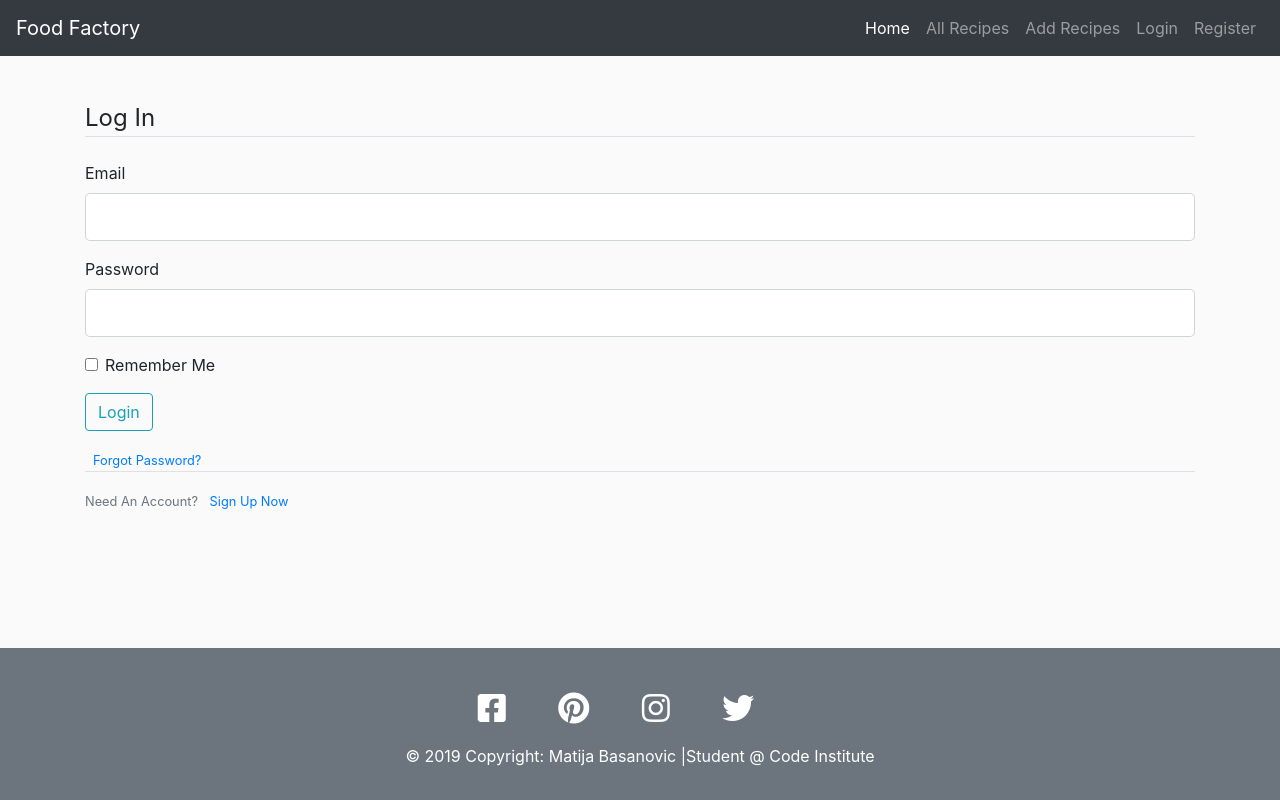
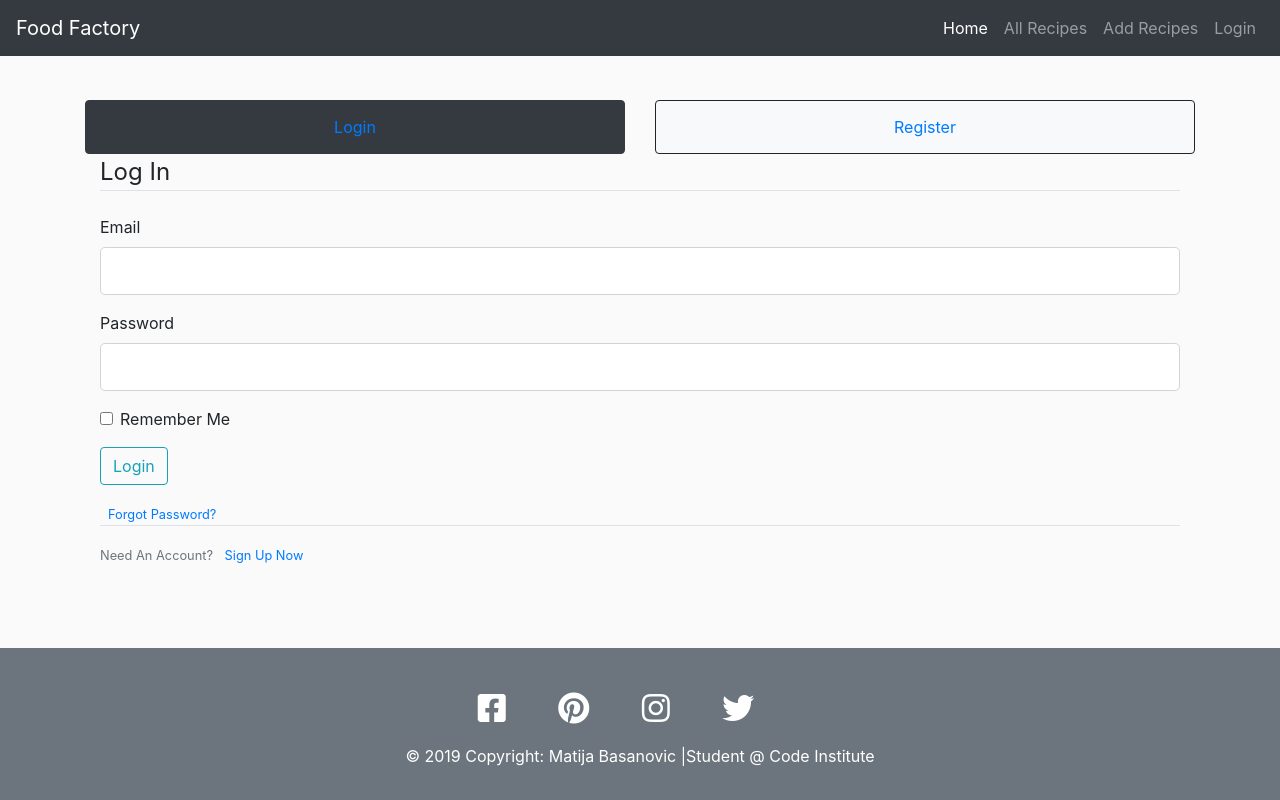
Before and after one commit to MatijaBas/Food-Factory, a Flask app: page /login in a window 1280 px wide. Run offline with Flask 2, Linux system fonts and the light colour scheme; parts of the project's set-up code (start-up, migrations or seed data) failed here and were passed over; some libraries are stand-ins or nearby versions.

Commit message:
Edited login.html  and register.html

```diff
--- a/app.py
+++ b/app.py
@@ -1,11 +1,9 @@
 import os
-from flask import Flask, render_template, redirect, request, url_for, flash
+from flask import Flask, render_template, redirect, request, url_for, flash, session
 from flask_pymongo import PyMongo
 from bson.objectid import ObjectId
 from dotenv import load_dotenv
 from forms import RegistrationForm, LoginForm
-import json
-import datetime
 load_dotenv()
 
 
@@ -128,7 +126,7 @@ def register():
 def login():
     form = LoginForm()
     if form.validate_on_submit():
-        if form.email.data == 'admin@blog.com' and form.password.data == 'password':
+        if form.email.data == 'admin@gmail.com' and form.password.data == 'password':
             flash('You have been logged in!', 'success')
             return redirect(url_for('index'))
         else:
@@ -136,7 +134,6 @@ def login():
     return render_template('login.html', title='Login', form=form)
 
 
-
 if __name__ == '__main__':
     app.run(host=os.environ.get('IP'),
             port=int(os.environ.get('PORT')),
--- a/forms.py
+++ b/forms.py
@@ -10,7 +10,8 @@ class RegistrationForm(FlaskForm):
                         validators=[DataRequired(), Email()])
     password = PasswordField('Password', validators=[DataRequired()])
     confirm_password = PasswordField('Confirm Password',
-                                     validators=[DataRequired(), EqualTo('password')])
+                                     validators=[DataRequired(),
+                                                 EqualTo('password')])
     submit = SubmitField('Sign Up')
 
 
--- a/templates/base.html
+++ b/templates/base.html
@@ -41,15 +41,21 @@
 						<li class="nav-item">
 							<a class="nav-link" href="{{ url_for('login') }}">Login</a>
 						</li>
-						<li>
-							<a class="nav-link" href="{{ url_for('register') }}">Register</a>
-						</li>
 					</ul>
 				</div>
 			</nav>
 		</header>
 
 		<div style="margin-bottom: 40px; margin-top: 100px;">
+			{% with messages = get_flashed_messages(with_categories=true) %}
+			{% if messages %}
+			{% for category, message in messages %}
+			<div class="alert alert-{{ category }}">
+				{{ message }}
+			</div>
+			{% endfor %}
+			{% endif %}
+			{% endwith %}
 			{% block content %} {% endblock %}
 		</div>
 		<footer class="page-footer bg-secondary text-white">
--- a/templates/login.html
+++ b/templates/login.html
@@ -1,5 +1,18 @@
 {% extends "base.html" %}
 {% block content %}
+<div class="container">
+	<div class="row text-center">
+		<div class="col-md-6">
+			<button type="button" class="btn btn-dark" style="width:100%;">
+				<a class="nav-item nav-link active" href="{{ url_for('login') }}" aria-label="Login tab">Login</a>
+			</button>
+		</div>
+		<div class="col-md-6">
+			<button type="button" class="tab btn btn-light" style="width:100%;">
+				<a class="nav-item nav-link" href="{{ url_for('register') }}" aria-label="Register tab">Register</a>
+			</button>
+		</div>
+	</div>
 	<div class="container">
 		<div class="content-section">
 			<form method="POST" action="">
@@ -51,5 +64,6 @@
         </small>
 		</div>
 	</div>
+</div>
 
 {% endblock %}
```
Lines whose indentation alone changed are shown as unchanged.
